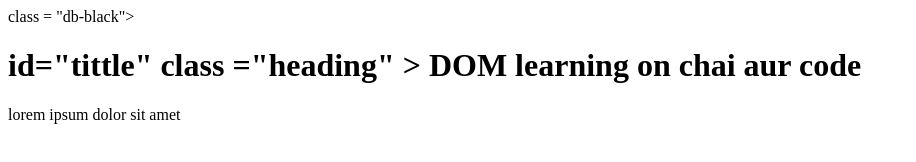
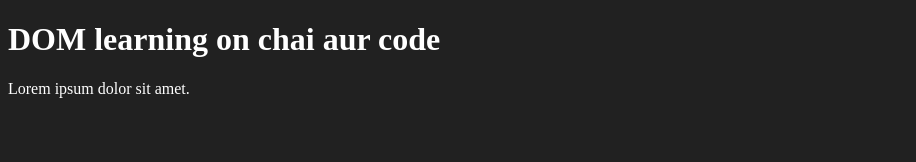
Before and after one commit to brijeshsahani15/first-repo-in-my-life, a website: page 06_dom/one.html in a window 1280 px wide. Shown: the whole page, without its empty margins (0-916 px from the left). Drawn offline with Linux system fonts and the light colour scheme.

Commit message:
one.html

```diff
--- a/06_dom/one.html
+++ b/06_dom/one.html
@@ -1,17 +1,18 @@
 <!DOCTYPE html>
 <html lang="en">
 <head>
-    <meta charset="UTF-8">
-
-    <title>Document</title>
+    <title>DOM Learning</title>
     <style>
-
+        .bg-black {
+            background-color: #212121;
+            color: #fff;
+        }
     </style>
 </head>
-<body>
-    <div>class = "db-black">
-        <h1> id="tittle" class ="heading" > DOM  learning on chai aur code </h1>
-        <p>lorem ipsum dolor sit amet </p>
+<body class="bg-black">
+    <div>
+        <h1 id="title" class="heading">DOM learning on chai aur code</h1>
+        <p>Lorem ipsum dolor sit amet.</p>
     </div>
 </body>
 </html>
```
